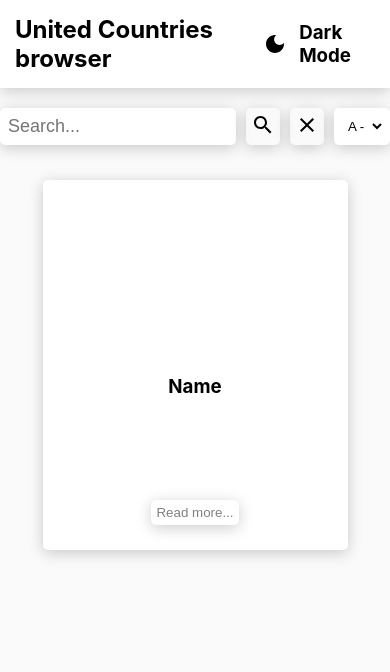
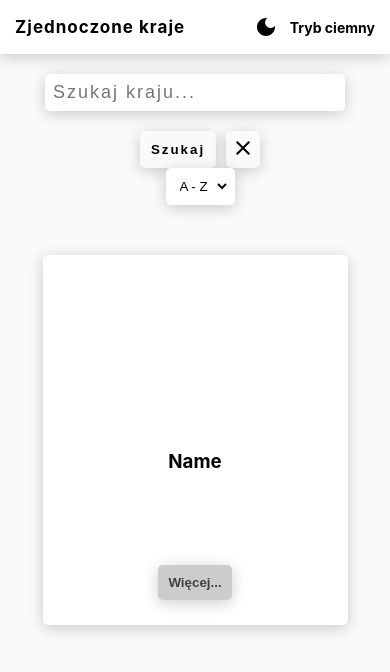
Before and after one commit to piotrekmajewski/Countries-app, a React (Create React App) app: page / in a window 390 px wide. Shown: the top 672 px of the page. Built offline with nearby package versions, Linux system fonts and the light colour scheme.

Commit message:
optional dark mode added and related styles css

```diff
--- a/src/App.css
+++ b/src/App.css
@@ -47,6 +47,10 @@
     margin: 0 auto;
 }
 
+.logo {
+    letter-spacing:1px;
+}
+
 .switch_mode {
     display: flex;
     align-items: center;
@@ -73,11 +77,17 @@
     padding: 5px;
     border-radius: 5px;
     gap: 5px;
+    transition: .3s;
 }
 
 .search_input.darkMode {
     background-color: var(--dark-mode-elements);
     color: #fff;
+}
+
+.search_input.darkMode:hover {
+    background-color: rgba(245, 245, 245, 0.616);
+    box-shadow: 0px 3px 15px rgba(248, 248, 248, 0.226);
 }
 
 input {
@@ -87,6 +97,8 @@ input {
     background-color: transparent;
     outline: none;
     font-size: 18px;
+    letter-spacing: 2px;
+    color: #1f1f11;
 }
 
 .filter-alphabetically {
@@ -98,6 +110,11 @@ input {
     margin-left: 10px;
 }
 
+.filter-alphabetically.darkMode {
+    background-color: var(--dark-mode-elements);
+    color: #fff;
+}
+
 select {
     padding: 5px;
     width: 100%;
@@ -105,6 +122,11 @@ select {
     border: none;
     outline: none;
     cursor: pointer;
+}
+
+.select.darkMode {
+    background-color: var(--dark-mode-elements);
+    color: #fff;
 }
 
 .useful-buttons {
@@ -116,11 +138,30 @@ select {
     background-color: transparent;
     outline: none;
     box-shadow: 0px 3px 15px rgba(0, 0, 0, 0.2);
-    padding: 5px;
+    padding: 11px;
+    letter-spacing: 2px;
     border-radius: 5px;
     gap: 5px;
     margin-left: 10px;
     cursor: pointer;
+    font-weight: bold;
+    transition: .3s;
+}
+
+.search-btn:hover {
+    background-color: rgba(173, 173, 173, 0.616);
+    color: #424242;
+}
+
+.search-btn.darkMode {
+    background-color: var(--dark-mode-elements);
+    color: #fff;
+}
+
+.search-btn.darkMode:hover {
+    background-color: rgba(245, 245, 245, 0.616);
+    box-shadow: 0px 3px 15px rgba(248, 248, 248, 0.226);
+    color: #1f1f11;
 }
 
 .reset-btn {
@@ -133,6 +174,23 @@ select {
     gap: 5px;
     margin-left: 10px;
     cursor: pointer;
+    transition: .3s;
+}
+
+.reset-btn:hover {
+    background-color: rgba(173, 173, 173, 0.616);
+    color: #424242;
+}
+
+.reset-btn.darkMode {
+    background-color: var(--dark-mode-elements);
+    color: #fff;
+}
+
+.reset-btn.darkMode:hover {
+    background-color: rgba(245, 245, 245, 0.616);
+    box-shadow: 0px 3px 15px rgba(248, 248, 248, 0.226);
+    color: #1f1f11;
 }
 
 .countries {
@@ -185,14 +243,33 @@ select {
 
 .read-more {
     border: none;
-    background-color: transparent;
+    background-color: rgba(173, 173, 173, 0.616);
     outline: none;
     box-shadow: 0px 3px 15px rgba(0, 0, 0, 0.2);
-    padding: 5px;
+    padding: 10px;
     border-radius: 5px;
     gap: 5px;
-    color: gray;
+    color: #424242;
+    font-weight: bold;
     cursor: pointer;
+    transition: .3s;
+}
+
+.read-more:hover {
+    background-color: rgba(110, 110, 110, 0.616);
+    box-shadow: 0px 3px 15px rgba(0, 0, 0, 0.274);
+    color: #2c2c2c;
+}
+
+.read-more.darkMode {
+    background-color: var(--dark-mode-elements);
+    color: #fff;
+}
+
+.read-more.darkMode:hover {
+    background-color: rgba(245, 245, 245, 0.616);
+    box-shadow: 0px 3px 15px rgba(248, 248, 248, 0.226);
+    color: #424242;
 }
 
 .details {
@@ -226,14 +303,26 @@ p {
     justify-content: center;
     align-items: center;
     gap: 10px;
-    padding: 10px;
+    padding: 10px 15px 10px 0;
     font-weight: bold;
     cursor: pointer;
+    transition: .3s;
+}
+
+.back:hover {
+    background-color: rgba(173, 173, 173, 0.616);
+    color: #424242;
 }
 
 .back.darkMode {
     background-color: var(--dark-mode-elements);
     color: #fff;
+}
+
+.back.darkMode:hover {
+    background-color: rgba(245, 245, 245, 0.616);
+    box-shadow: 0px 3px 15px rgba(248, 248, 248, 0.226);
+    color: #1f1f11;
 }
 
 .country_details_body {
@@ -296,3 +385,25 @@ p {
         margin-bottom: 20px;
     }
 }
+
+@media (max-width: 720px) {
+    .inputs {
+        flex-direction: column;
+        margin-bottom: 15px;
+    }
+
+    .search_input {
+        margin-bottom: 20px;
+    }
+
+    .switch_mode {
+        font-size: 12px;
+        flex: 0.5;
+        justify-content: flex-end;
+    }
+
+    .logo {
+        flex: 0.5;
+        font-size: 17px;
+    }
+}
--- a/src/App.js
+++ b/src/App.js
@@ -1,3 +1,5 @@
+import { useState } from "react";
+
 import './App.css';
 import Header from './components/Header/Header';
 import Country from './components/Country/Country';
@@ -9,40 +11,50 @@ import { Routes, Route } from "react-router-dom";
 import CountryDetails from "./components/CountryDetails/CountryDetails";
 
 function App() {
+    const [darkMode, setDarkMode] = useState(false);
+
+    const switchMode = () => {
+        setDarkMode((prevState) => !prevState);
+    };
+
     return (
-        <div className="app">
-            <Header />
+        <div className={`app ${darkMode ? 'darkMode' : ''}`}>
+            <Header onClick={switchMode} darkMode={darkMode} />
             <Routes>
                 <Route
                     path="/"
                     element={
                         <div className="app-body">
                             <div className="inputs">
-                                <div className="search_input">
-                                    <input type="text" placeholder="Search..." />
+                                <div className={`search_input ${darkMode ? 'darkMode' : ''}`}>
+                                    <input type="text" placeholder="Szukaj kraju..." />
                                 </div>
                                 <div className="useful-buttons">
                                     <div className="search-button">
-                                        <button className="search-btn"><SearchIcon /></button>
+                                        <button className={`search-btn ${darkMode ? 'darkMode' : ''}`}>
+                                            Szukaj
+                                        </button>
                                     </div>
                                     <div className="reset-button">
-                                        <button className="reset-btn"><ClearIcon /></button>
+                                        <button className={`reset-btn ${darkMode ? 'darkMode' : ''}`}>
+                                            <ClearIcon />
+                                        </button>
                                     </div >
                                 </div>
-                                <div className="filter-alphabetically">
-                                    <select>
+                                <div className={`filter-alphabetically ${darkMode ? 'darkMode' : ''}`}>
+                                    <select className={`select ${darkMode ? 'darkMode' : ''}`}>
                                         <option>A - Z</option>
                                         <option>Z - A</option>
                                     </select>
                                 </div>
                             </div>
                             <div className="countries">
-                                <Country />
+                                <Country darkMode={darkMode} />
                             </div>
                         </div>
                     }
                 />
-                <Route path="country-details" element={<CountryDetails />} />
+                <Route path="country-details" element={<CountryDetails darkMode={darkMode} />} />
             </Routes>
         </div>
     );
--- a/src/components/Country/Country.js
+++ b/src/components/Country/Country.js
@@ -1,15 +1,15 @@
 import React from "react";
 
-function Country() {
+function Country({ darkMode }) {
     return (
-        <div className="country">
+        <div className={`country ${darkMode ? 'darkMode' : ''}`}>
             <div className="flag_container">
                 <img src="" alt="" />
             </div>
             <div className="details">
                 <h3 className="name">Name</h3>
                 <div className="button-more">
-                    <button className="read-more">Read more...</button>
+                    <button className={`read-more ${darkMode ? 'darkMode' : ''}`}>Więcej...</button>
                 </div>
             </div>
         </div>
--- a/src/components/Header/Header.js
+++ b/src/components/Header/Header.js
@@ -1,14 +1,14 @@
 import React from "react";
 import DarkModeIcon from "@mui/icons-material/DarkMode"
 
-function Header() {
+function Header({ onClick, darkMode }) {
     return (
-        <div className="header">
+        <div className={`header ${darkMode ? 'darkMode' : ''}`}>
             <div className="header-container">
-                <h2 className="logo">United Countries browser</h2>
-                <div className="switch_mode">
+                <h2 className="logo">Zjednoczone kraje</h2>
+                <div className="switch_mode" onClick={onClick}>
                     <DarkModeIcon />
-                    <h3>Dark Mode</h3>
+                    <h3>Tryb ciemny</h3>
                 </div>
             </div>
         </div>
```
Also changed, not shown: src/components/CountryDetails/CountryDetails.js (+45 -21 lines).
